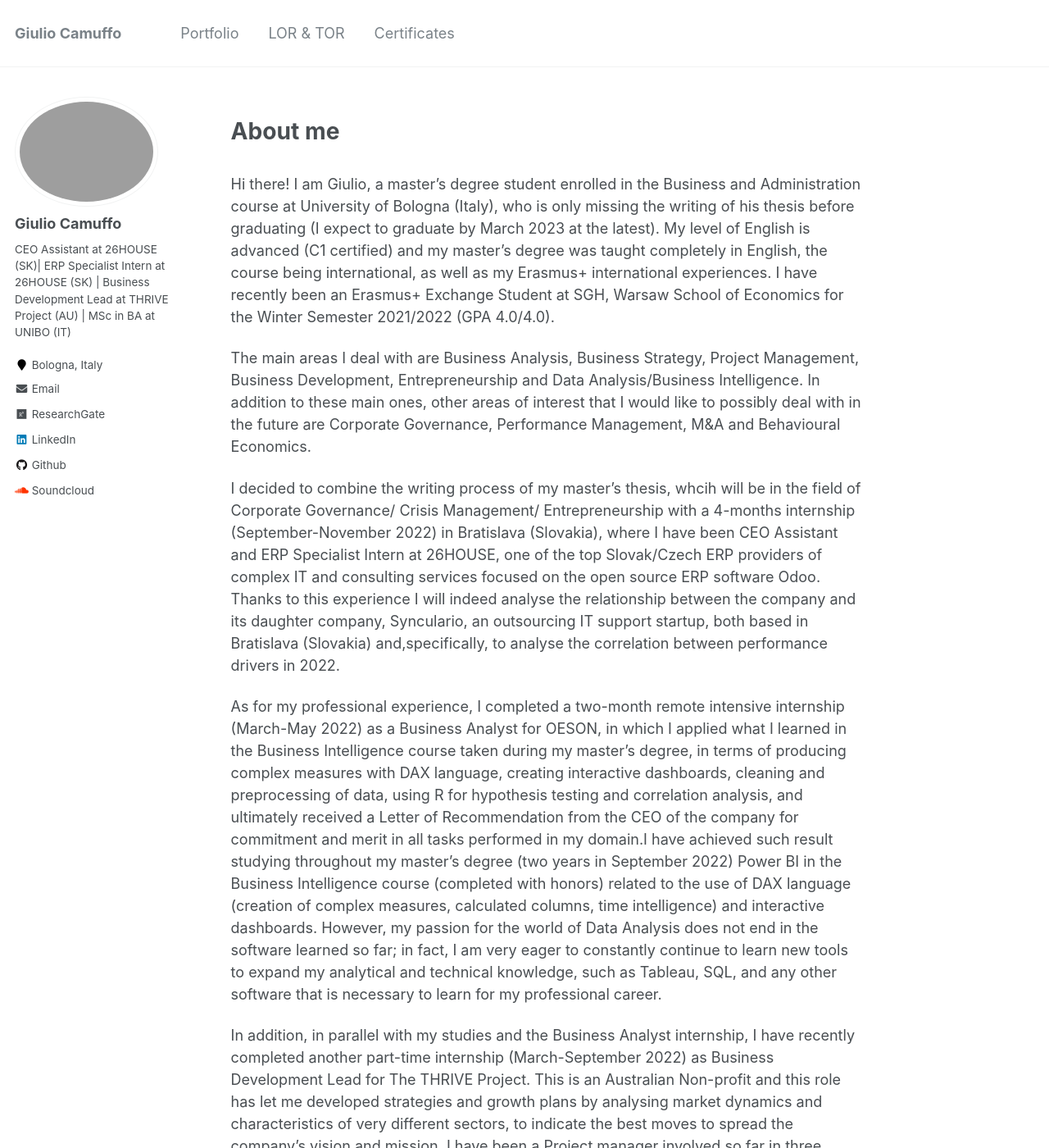
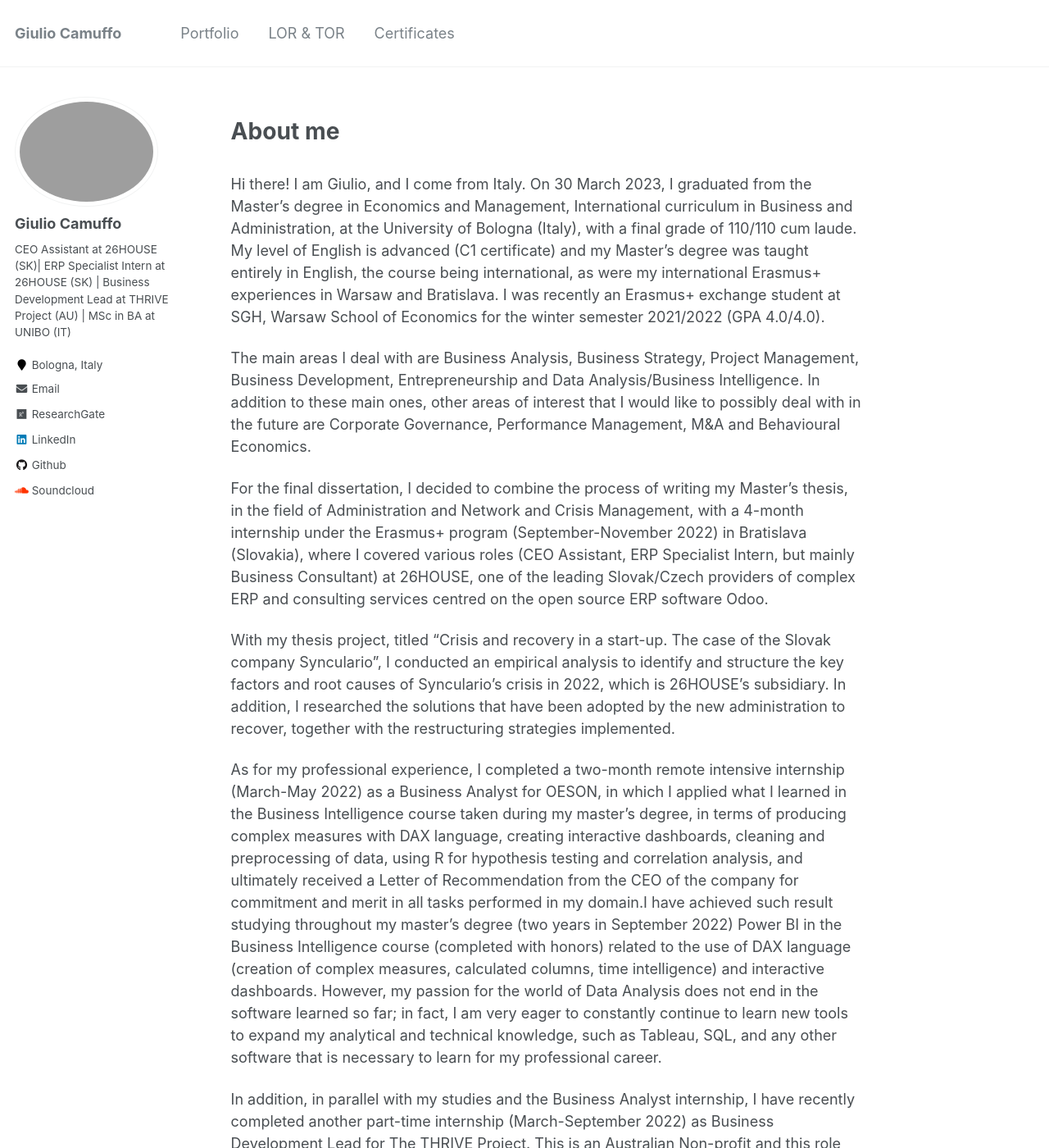
Before and after one commit to giulio-camuffo/giulio-camuffo.github.io, a Jekyll site: the page built from _pages/about.md, in a window 1280 px wide and 1400 px high. Shown: the whole window at 82% size. Built offline with Jekyll 4.4.1, drawn with Linux system fonts in a browser that asks for light colours; nearby versions of some CDN libraries.

Commit message:
Update about.md

```diff
--- a/_pages/about.md
+++ b/_pages/about.md
@@ -8,16 +8,14 @@ redirect_from:
   - /about.html
 ---
 
-Hi there! I am Giulio, a master’s degree student enrolled in the Business and Administration course at
-                          University of Bologna (Italy), who is only missing the writing of his thesis before graduating (I expect to
-                          graduate by March 2023 at the latest).
-                          My level of English is advanced (C1 certified) and my master's degree was taught completely in English, the course being international, as well as my Erasmus+ international experiences.
-                          I have recently been an Erasmus+ Exchange Student at SGH, Warsaw School of Economics for the Winter Semester 2021/2022 (GPA 4.0/4.0).
+Hi there! I am Giulio, and I come from Italy. On 30 March 2023, I graduated from the Master's degree in Economics and Management, International curriculum in Business and Administration, at the University of Bologna (Italy), with a final grade of 110/110 cum laude. My level of English is advanced (C1 certificate) and my Master's degree was taught entirely in English, the course being international, as were my international Erasmus+ experiences in Warsaw and Bratislava. I was recently an Erasmus+ exchange student at SGH, Warsaw School of Economics for the winter semester 2021/2022 (GPA 4.0/4.0).
 
 The main areas I deal with are Business Analysis, Business Strategy, Project Management, Business Development, Entrepreneurship and Data Analysis/Business Intelligence.
 In addition to these main ones, other areas of interest that I would like to possibly deal with in the future are Corporate Governance, Performance Management, M&A and Behavioural Economics.
 
-I decided to combine the writing process of my master's thesis, whcih will be in the field of Corporate Governance/ Crisis Management/ Entrepreneurship with a 4-months internship (September-November 2022) in Bratislava (Slovakia), where I have been CEO Assistant and ERP Specialist Intern at 26HOUSE, one of the top Slovak/Czech ERP providers of complex IT and consulting services focused on the open source ERP software Odoo. Thanks to this experience I will indeed analyse the relationship between the company and its daughter company, Synculario, an outsourcing IT support startup, both based in Bratislava (Slovakia) and,specifically, to analyse the correlation between performance drivers in 2022.
+For the final dissertation, I decided to combine the process of writing my Master's thesis, in the field of Administration and Network and Crisis Management, with a 4-month internship under the Erasmus+ program (September-November 2022) in Bratislava (Slovakia), where I covered various roles (CEO Assistant, ERP Specialist Intern, but mainly Business Consultant) at 26HOUSE, one of the leading Slovak/Czech providers of complex ERP and consulting services centred on the open source ERP software Odoo.
+
+With my thesis project, titled "Crisis and recovery in a start-up. The case of the Slovak company Synculario", I conducted an empirical analysis to identify and structure the key factors and root causes of Synculario's crisis in 2022, which is 26HOUSE's subsidiary. In addition, I researched the solutions that have been adopted by the new administration to recover, together with the restructuring strategies implemented.
 
 As for my professional experience, I completed a two-month remote intensive internship (March-May 2022) as a Business Analyst for OESON, in which I applied what I learned in the Business Intelligence course taken during my master's degree, in terms of producing
                           complex measures with DAX language, creating interactive dashboards, cleaning and preprocessing of data, using R for hypothesis testing and correlation analysis, and ultimately received a Letter of
```
